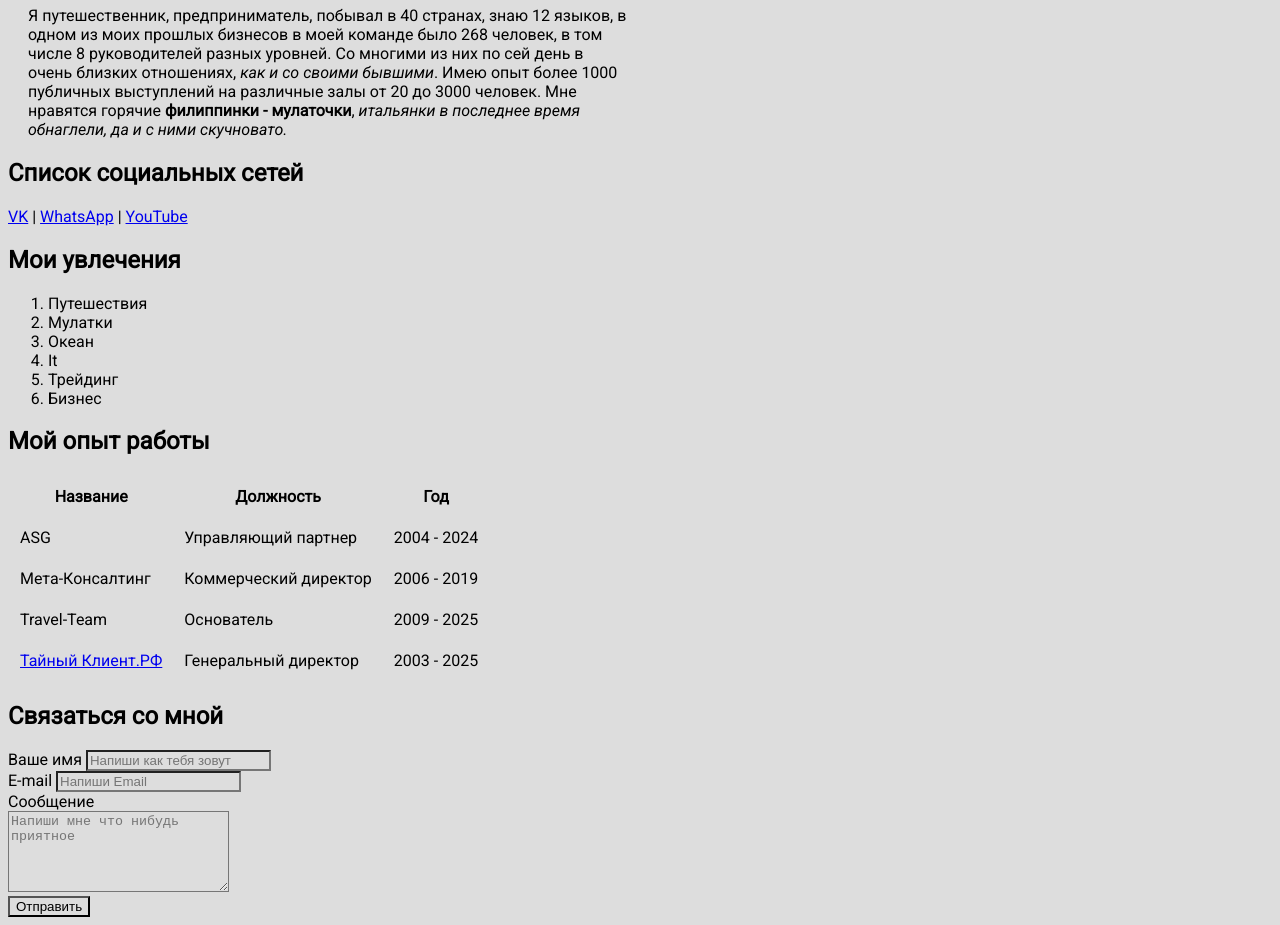
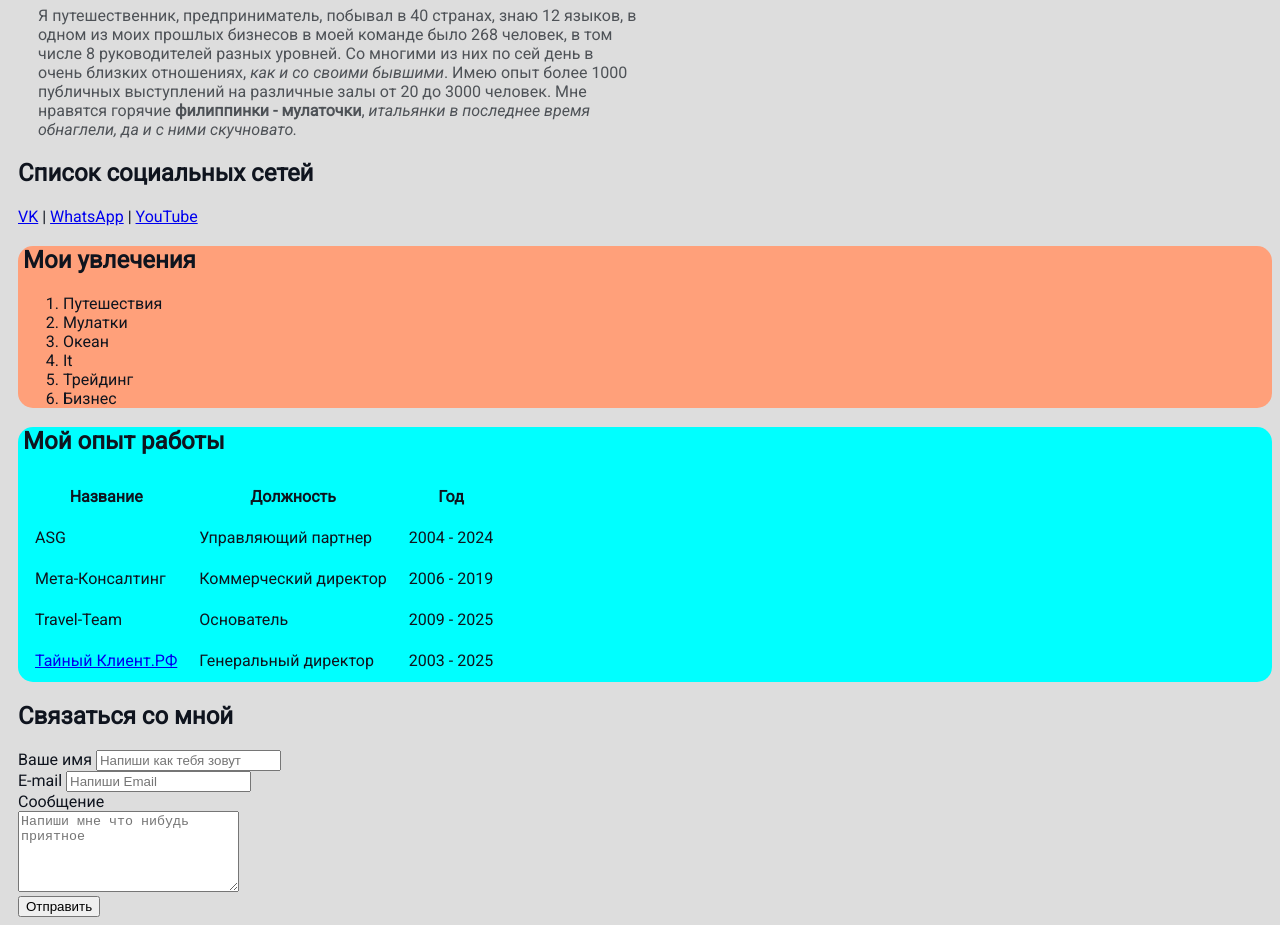
Before and after one commit to Daniilnizov/resume, a plain HTML site: page index.html in a window 1280 px wide. Shown: the part 312-1237 px from the top of the page. Drawn offline with Linux system fonts and the light colour scheme.

Commit message:
Update resume.css

```diff
--- a/resume.css
+++ b/resume.css
@@ -1,12 +1,10 @@
 @import url('https://fonts.googleapis.com/css2?family=Roboto:ital@0;1&display=swap');
-
-* {
-    background: #ddd;
-    box-sizing: border-box; /* помогает избежать "прыжков" при padding/margin */
-}
 
 body {
 font: 500 16px 'roboto', sans-serif;
+color: #0f141e;
+background: #ddd;
+padding-left: 10px;
 }
 
 h1{color: rgb(61, 61, 61);}
@@ -15,8 +13,24 @@ h1{color: rgb(61, 61, 61);}
   max-width: 600px;  /* Максимальная ширина текста */
   width: 100%;        /* Адаптивность: займет всю доступную ширину, но не больше 600px */
   margin-left: 20px;     /* Центрирование блока по горизонтали */
+  color: #4e5257;
 }
+
 
 td, th {
     padding: 10px; /* отступы внутри ячеек */
 }
+
+#hobby {
+background: lightsalmon;
+border-radius:15px;
+}
+
+#job
+{
+    background: cyan;
+    border-radius:15px;
+}
+.card{
+padding-left: 5px;
+}
```
